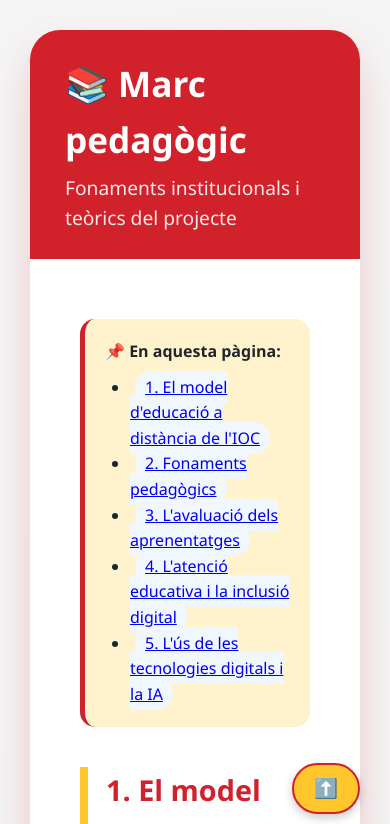
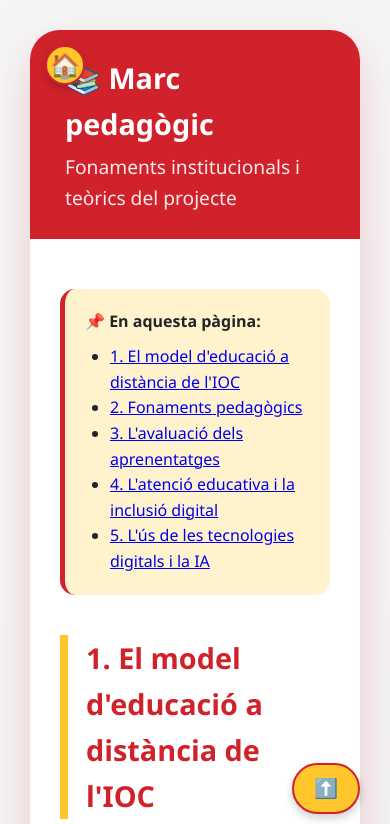
Before and after one commit to dizquie4-sys/projecte-ioc-fase22, a plain HTML site: page 2_marc-pedagogic/index.html in a window 390 px wide. Shown: the top 824 px of the page. Drawn offline with Linux system fonts and the light colour scheme.

Commit message:
Update index.html
Added changes new bottons

```diff
--- a/2_marc-pedagogic/index.html
+++ b/2_marc-pedagogic/index.html
@@ -5,7 +5,7 @@
     <meta name="viewport" content="width=device-width, initial-scale=1.0">
     <title>Marc pedagògic · Projecte IOC</title>
     <style>
-        /* ===== ESTILS COMPARTITS ===== */
+        /* ===== RESET I ESTILS GENERALS ===== */
         * {
             margin: 0;
             padding: 0;
@@ -25,11 +25,15 @@
             border-radius: 30px;
             box-shadow: 0 20px 40px rgba(209,34,43,0.2);
             overflow: hidden;
+            position: relative;
         }
         .header {
             background: #D1222B;
             padding: 25px 35px;
             color: white;
+            position: sticky;
+            top: 0;
+            z-index: 1000;
         }
         .header h1 {
             font-size: 2.2rem;
@@ -39,6 +43,33 @@
             font-size: 1.2rem;
             opacity: 0.9;
         }
+
+        /* ===== BOTÓ PER TORNAR A LA PORTADA ===== */
+        .btn-tornar-portada {
+            position: absolute;
+            top: 20px;
+            left: 20px;
+            background: #FFC72C;
+            color: #D1222B;
+            border: 2px solid #D1222B;
+            border-radius: 50%;
+            width: 50px;
+            height: 50px;
+            display: flex;
+            align-items: center;
+            justify-content: center;
+            font-size: 1.8rem;
+            text-decoration: none;
+            transition: all 0.2s;
+            z-index: 1001;
+            box-shadow: 0 4px 10px rgba(0,0,0,0.2);
+        }
+        .btn-tornar-portada:hover {
+            background: #D1222B;
+            color: white;
+            transform: scale(1.05);
+        }
+
         .content {
             padding: 40px 50px;
         }
@@ -85,6 +116,9 @@
             background: #D1222B;
             color: white;
         }
+        .btn-primary:hover {
+            background: #b01e25;
+        }
         .btn-flotant {
             position: fixed;
             bottom: 30px;
@@ -122,18 +156,15 @@
             color: #FFC72C;
             text-decoration: none;
         }
+        .footer a:hover {
+            text-decoration: underline;
+        }
         .nav-footer {
             display: flex;
             justify-content: space-between;
             margin-top: 40px;
             padding-top: 20px;
             border-top: 2px dashed #FFC72C;
-        }
-        .enllac-intern {
-            background: #f0f7ff;
-            padding: 5px 10px;
-            border-radius: 20px;
-            margin: 0 5px;
         }
         table {
             width: 100%;
@@ -149,6 +180,40 @@
             border: 1px solid #ffd9d9;
             padding: 8px;
         }
+        .enllac-normativa {
+            display: inline-block;
+            background: #f0f7ff;
+            border: 1px solid #D1222B;
+            border-radius: 20px;
+            padding: 5px 15px;
+            margin: 5px;
+            color: #D1222B;
+            text-decoration: none;
+            font-weight: 500;
+            transition: all 0.2s;
+        }
+        .enllac-normativa:hover {
+            background: #D1222B;
+            color: white;
+        }
+        .info-links {
+            margin: 15px 0;
+            padding: 15px;
+            background: #f8f9fa;
+            border-radius: 10px;
+            border: 1px solid #e9ecef;
+        }
+        @media (max-width: 768px) {
+            .header h1 { font-size: 1.8rem; }
+            .btn-tornar-portada {
+                width: 40px;
+                height: 40px;
+                font-size: 1.5rem;
+                top: 15px;
+                left: 15px;
+            }
+            .content { padding: 30px; }
+        }
     </style>
 </head>
 <body>
@@ -158,8 +223,11 @@
     </button>
 
     <div class="container">
-        <!-- CAPÇALERA -->
+        <!-- CAPÇALERA (ARA AMB BOTÓ DE RETORN) -->
         <div class="header">
+            <a href="../1_presentacio.html" class="btn-tornar-portada" title="Tornar a la portada del projecte" aria-label="Tornar a la portada del projecte">
+                🏠
+            </a>
             <h1>📚 Marc pedagògic</h1>
             <div class="subtitol">Fonaments institucionals i teòrics del projecte</div>
         </div>
@@ -170,11 +238,11 @@
             <div class="info-box" style="background: #fff3cd;">
                 <p style="font-weight: 700; margin-bottom: 10px;">📌 En aquesta pàgina:</p>
                 <ul style="margin-left: 25px;">
-                    <li><a href="#model-ioc" class="enllac-intern">1. El model d'educació a distància de l'IOC</a></li>
-                    <li><a href="#fonaments" class="enllac-intern">2. Fonaments pedagògics</a></li>
-                    <li><a href="#avaluacio" class="enllac-intern">3. L'avaluació dels aprenentatges</a></li>
-                    <li><a href="#inclusio" class="enllac-intern">4. L'atenció educativa i la inclusió digital</a></li>
-                    <li><a href="#tecnologies" class="enllac-intern">5. L'ús de les tecnologies digitals i la IA</a></li>
+                    <li><a href="#model-ioc">1. El model d'educació a distància de l'IOC</a></li>
+                    <li><a href="#fonaments">2. Fonaments pedagògics</a></li>
+                    <li><a href="#avaluacio">3. L'avaluació dels aprenentatges</a></li>
+                    <li><a href="#inclusio">4. L'atenció educativa i la inclusió digital</a></li>
+                    <li><a href="#tecnologies">5. L'ús de les tecnologies digitals i la IA</a></li>
                 </ul>
             </div>
 
@@ -297,7 +365,7 @@
             <h3 class="subsection-title">Intel·ligència Artificial</h3>
             <div class="info-box">
                 <p>La PGA 2025-2026 estableix com a objectiu estratègic: "Impulsar la innovació tecnopedagògica integrant la intel·ligència artificial".</p>
-                <p><strong>Campanya VERIFICA.TE:</strong> Mètode per al pensament crític digital:</p>
+                <p><strong>Campanya <a href="https://dizquie4-sys.github.io/CURSO-CDD/mini-campanya%20digital.html" target="_blank">VERIFICA.TE</a>:</strong> Mètode per al pensament crític digital:</p>
                 <p style="background:#fff3cd; padding:10px; border-radius:5px;">
                     <strong>V</strong>erifica · <strong>E</strong>scepticisme · <strong>R</strong>astreja · <strong>I</strong>dentifica · <strong>F</strong>onts · <strong>I</strong>nterpreta · <strong>C</strong>ontrasta · <strong>A</strong>plica
                 </p>
@@ -310,7 +378,7 @@
             </div>
         </div>
 
-        <!-- PEU -->
+        <!-- PEU DE PÀGINA -->
         <div class="footer">
             Diego Izquierdo Perán · FOL · IOC ·
             <a href="#" id="accesibilitatInfo">Contingut accessible ♿</a>
@@ -318,7 +386,7 @@
     </div>
 
     <script>
-        // TORNAR A DALT
+        // BOTÓ TORNAR A DALT
         document.getElementById('tornarDaltBtn').addEventListener('click', function() {
             window.scrollTo({ top: 0, behavior: 'smooth' });
         });
```
